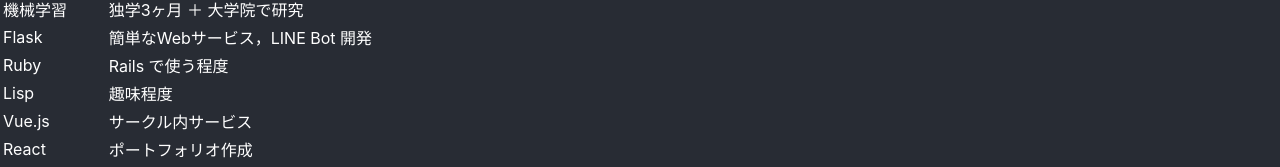
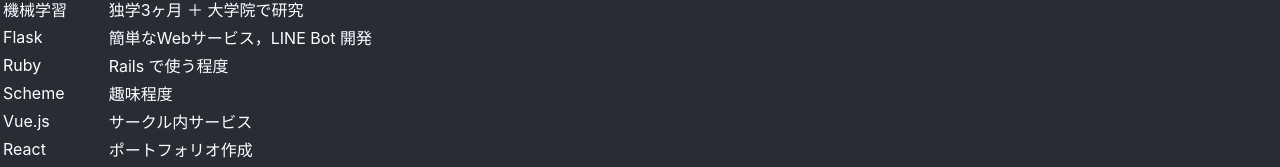
Before and after one commit to tanacchi/tanacchi.github.io, a React (Create React App) app: page / in a window 1280 px wide. Both pictures are taken after a click on the tab "Skills". Shown: the part 460-627 px from the top of the page. Built offline with nearby package versions, Linux system fonts and the light colour scheme.

Commit message:
Change Lisp => Schme on my skill

```diff
--- a/src/components/Skills.tsx
+++ b/src/components/Skills.tsx
@@ -41,7 +41,7 @@
             <td>Rails で使う程度</td>
           </tr>
           <tr>
-            <td>Lisp</td>
+            <td>Scheme</td>
             <td>趣味程度</td>
           </tr>
           <tr>
```
